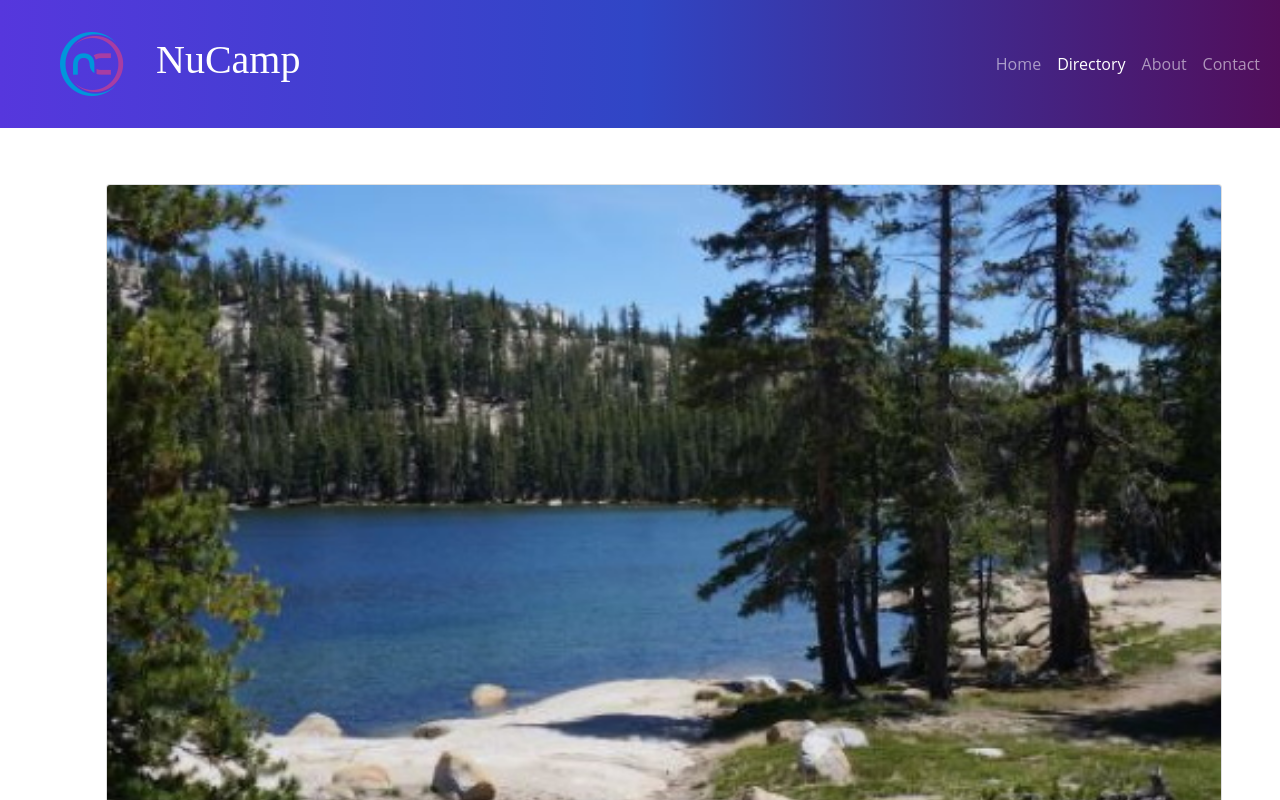
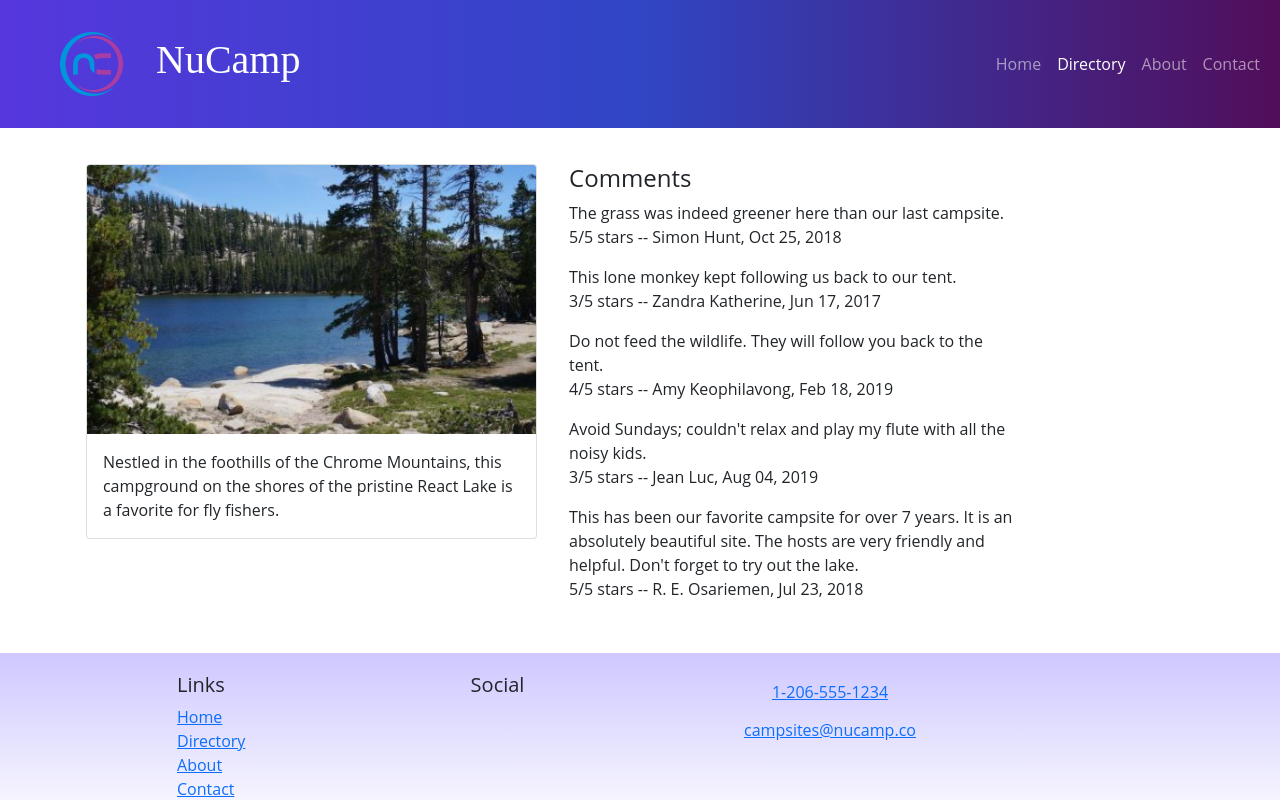
Before and after one commit to Assekops/React, a React (Create React App) app: page /directory/0 in a window 1280 px wide. Shown: the top 800 px of the page. Built offline with nearby package versions, Linux system fonts and the light colour scheme; the HTML template or start-up script is replaced by a standard one.

Commit message:
Comments

```diff
--- a/src/features/campsites/CampsiteDetail.js
+++ b/src/features/campsites/CampsiteDetail.js
@@ -3,7 +3,7 @@
 const CampsiteDetail = ({ campsite }) => {
     const { image, name, description } = campsite;
     return (
-        <Col md='12' className='m-4'>
+        <Col md='5' className='m-1'>
             <Card>
                 <CardImg top src={image} alt={name} />
                 <CardBody>
--- /dev/null
+++ b/src/features/comments/Comment.js
@@ -0,0 +1,15 @@
+import { formatDate } from '../../utils/formatDate';
+
+const Comment = ({ comment }) => {
+
+    const { text: commentText, rating, author, date } = comment;
+    return (
+        <p>
+            {commentText}
+            <br />
+            {rating}/5 stars -- {author}, {formatDate(date)}
+        </p>
+    );
+
+};
+export default Comment;
--- /dev/null
+++ b/src/features/comments/CommentsList.js
@@ -0,0 +1,24 @@
+import { Col } from 'reactstrap';
+import Comment from './Comment';
+import { selectCommentsByCampsiteId } from './commentsSlice';
+
+const CommentsList = ({ campsiteId }) => {
+    const comments = selectCommentsByCampsiteId(campsiteId);
+
+    if (comments && comments.length > 0) {
+        return (
+            <Col md='5' className='m-1'>
+                <h4>Comments</h4>
+                {comments.map((comment) => {
+                    return <Comment key={comment.id} comment={comment} />;
+                })}
+            </Col>
+        );
+    }
+    return (
+        <Col md='5' className='m-1'>
+            There are no comments for this campsite yet.
+        </Col>
+    );
+};
+export default CommentsList;
--- /dev/null
+++ b/src/features/comments/commentsSlice.js
@@ -0,0 +1,7 @@
+import { COMMENTS } from '../../app/shared/COMMENTS';
+
+export const selectCommentsByCampsiteId = (campsiteId) => {
+    return COMMENTS.filter(
+        (comment) => comment.campsiteId === parseInt(campsiteId)
+    );
+};
--- a/src/pages/CampsiteDetailPage.js
+++ b/src/pages/CampsiteDetailPage.js
@@ -2,6 +2,7 @@
 import { useParams } from 'react-router-dom';
 import { selectCampsiteById } from '../features/campsites/campsitesSlice';
 import CampsiteDetail from '../features/campsites/CampsiteDetail';
+import CommentsList from '../features/comments/CommentsList';
 
 const CampsiteDetailPage =()=>{
 
@@ -12,6 +13,7 @@
         <Container>
         <Row>
             <CampsiteDetail campsite={campsite} />
+            <CommentsList campsiteId={campsiteId} />
         </Row>
     </Container>
     );
--- /dev/null
+++ b/src/utils/formatDate.js
@@ -0,0 +1,7 @@
+export const formatDate = (date) => {
+    return new Intl.DateTimeFormat('en-US', {
+        year: 'numeric',
+        month: 'short',
+        day: '2-digit'
+    }).format(new Date(Date.parse(date)));
+};
```
